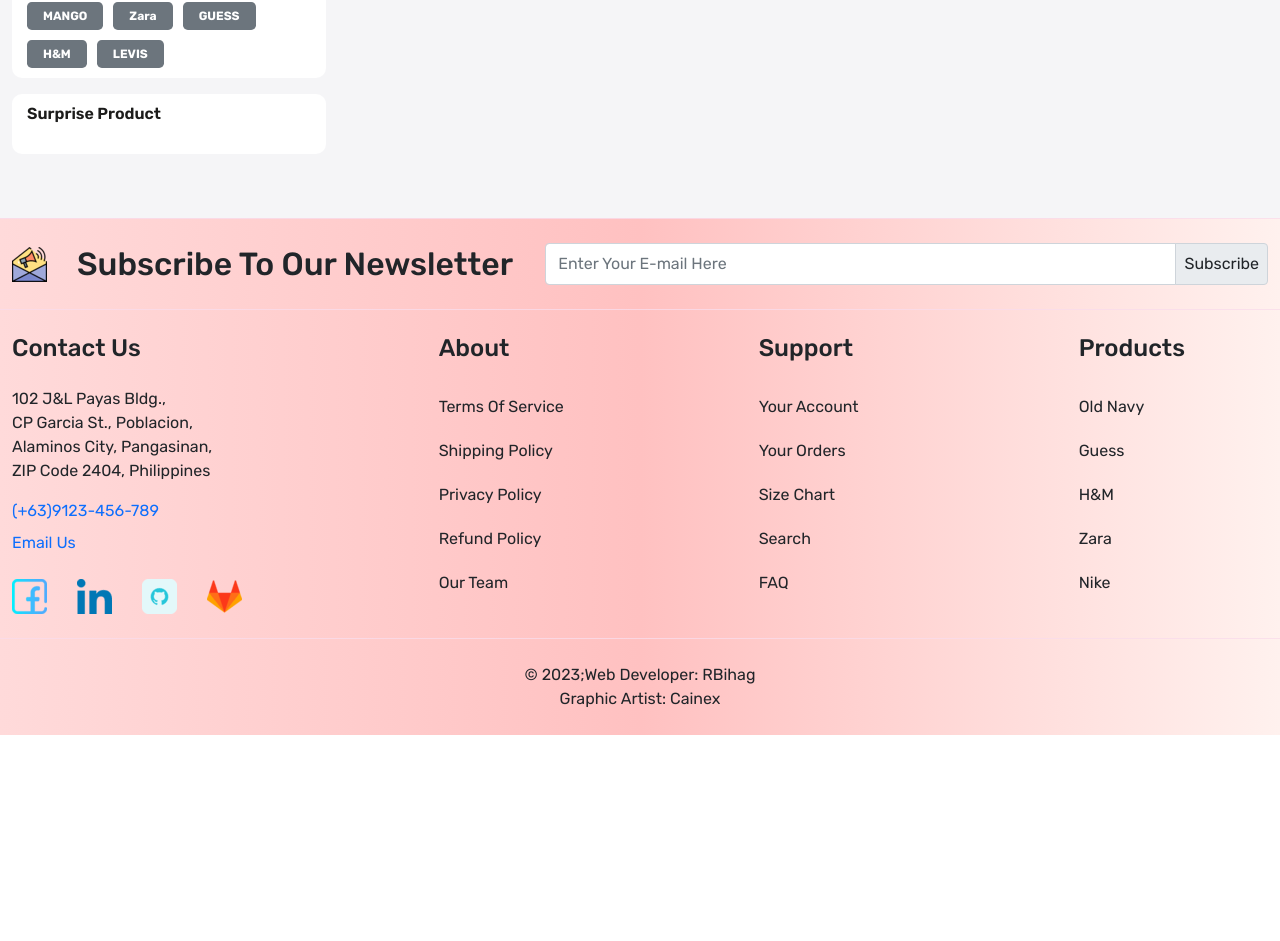
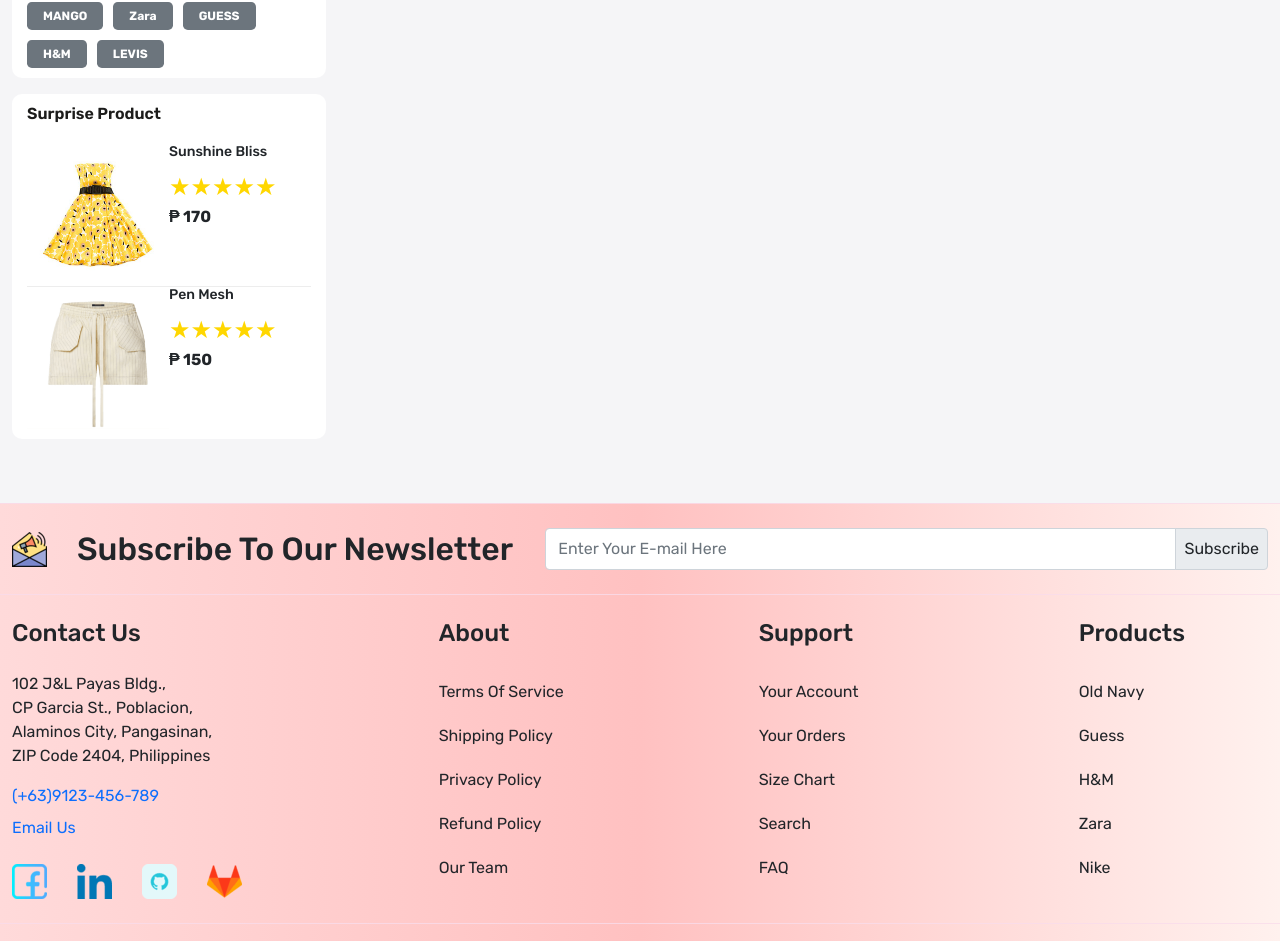
Before and after one commit to Rbihag/ecomm-app, a React (Create React App) app: page /shop in a window 1280 px wide. Shown: the part 1172-2113 px from the top of the page. Before the commit the page ends 1907 px from the top, so only its background shows below. Built offline with nearby package versions, Linux system fonts and the light colour scheme.

Commit message:
add surprise product

```diff
--- a/src/App.css
+++ b/src/App.css
@@ -592,4 +592,13 @@
   background-color: crimson; /* Color for the fifth li */
 }
 
+.surprise-products h5 {
+  font-size: 14px;
+  margin-bottom: 8px;
+}
+
+.surprise-products:first-child {
+  border-bottom: 1px solid var(--color-ededed);
+}
+
 /*  View Shop end*/
--- a/src/pages/ViewShop.js
+++ b/src/pages/ViewShop.js
@@ -1,6 +1,7 @@
 import React from 'react';
 import BreadCrumb from '../components/BreadCrumb.js';
 import Meta from '../components/Meta.js';
+import ReactStars from 'react-rating-stars-component';
 
 function ViewShop() {
     return (
@@ -115,6 +116,28 @@
                         </div>
                         <div className='filter-card mb-3'>
                             <h3 className='filter-title'>Surprise Product</h3>
+                            <div>
+                                <div className='surprise-products d-flex'>
+                                    <div className='w-50'>
+                                        <img src='images/prod5.png' className='img-fluid' alt='dress' />
+                                    </div>
+                                    <div className='w-50'>
+                                        <h5>Sunshine Bliss</h5>
+                                        <ReactStars count={5} size={24} value={5} edit={false} activeColor='#ffd700' />
+                                        <b>&#8369; 170</b>
+                                    </div>
+                                </div>
+                                <div className='surprise-products d-flex'>
+                                    <div className='w-50'>
+                                        <img src='images/pop7.png' className='img-fluid' alt='shorts' />
+                                    </div>
+                                    <div className='w-50'>
+                                        <h5>Pen Mesh</h5>
+                                        <ReactStars count={5} size={24} value={5} edit={false} activeColor='#ffd700' />
+                                        <b>&#8369; 150</b>
+                                    </div>
+                                </div>
+                            </div>
                         </div>
                     </div>
                     <div className='col-9'></div>
```
